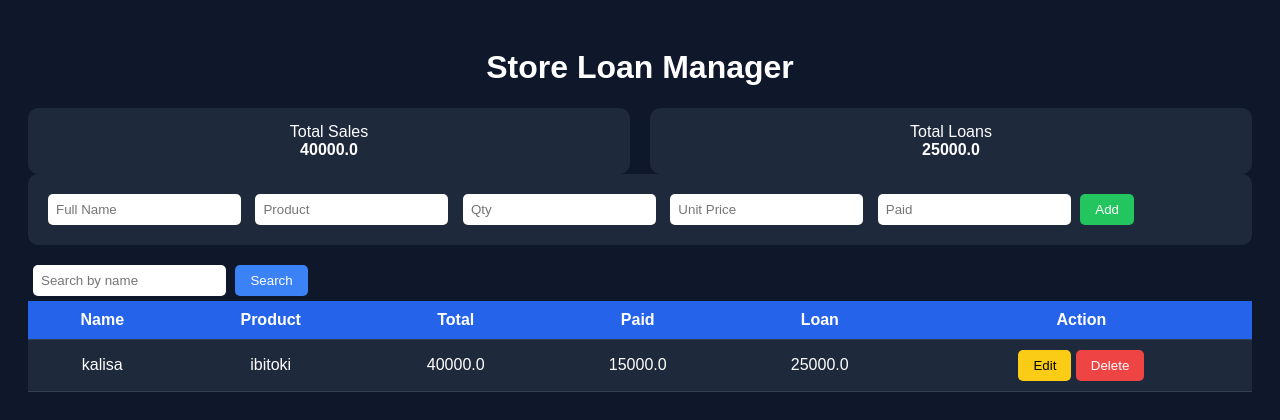
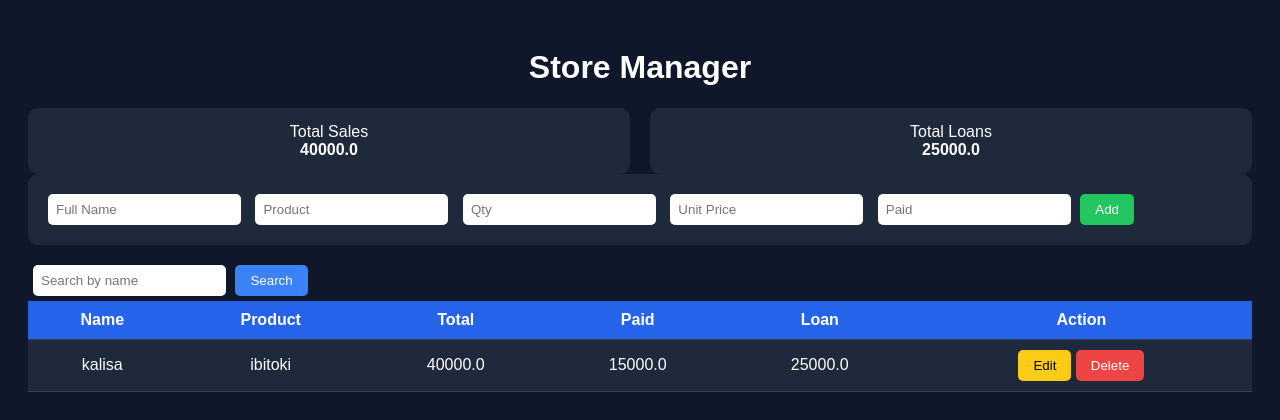
Before and after one commit to WideDream/sto-mana, a Flask app: page / in a window 1280 px wide. Shown: the top 420 px of the page. Run offline with Flask 3, Linux system fonts and the light colour scheme; data comes from the database, SQL or seed files in the repository.

Commit message:
Initial commit

```diff
--- /dev/null
+++ b/requirements.txt
@@ -0,0 +1,6 @@
+Flask==3.0.0
+Flask-SQLAlchemy==3.1.1
+Flask-Login==0.6.3
+Werkzeug==3.0.1
+reportlab==4.0.9
+gunicorn==21.2.0
--- a/templates/index.html
+++ b/templates/index.html
@@ -21,7 +21,7 @@ th{background:#2563eb;}
 </head>
 <body>
 
-<h1>Store Loan Manager</h1>
+<h1>Store Manager</h1>
 
 <div class="summary">
 <div>Total Sales<br><strong>{{ total_sales }}</strong></div>
```
Also changed, not shown: 2 other files.
